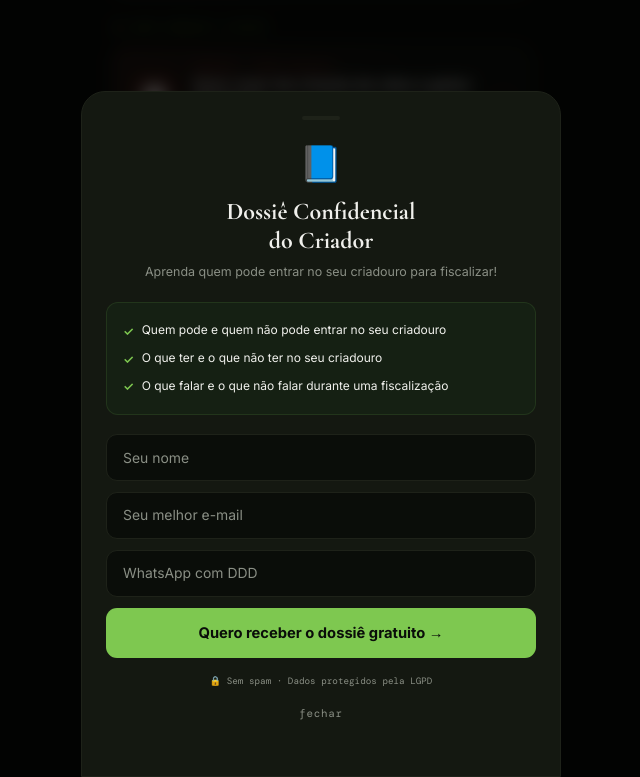
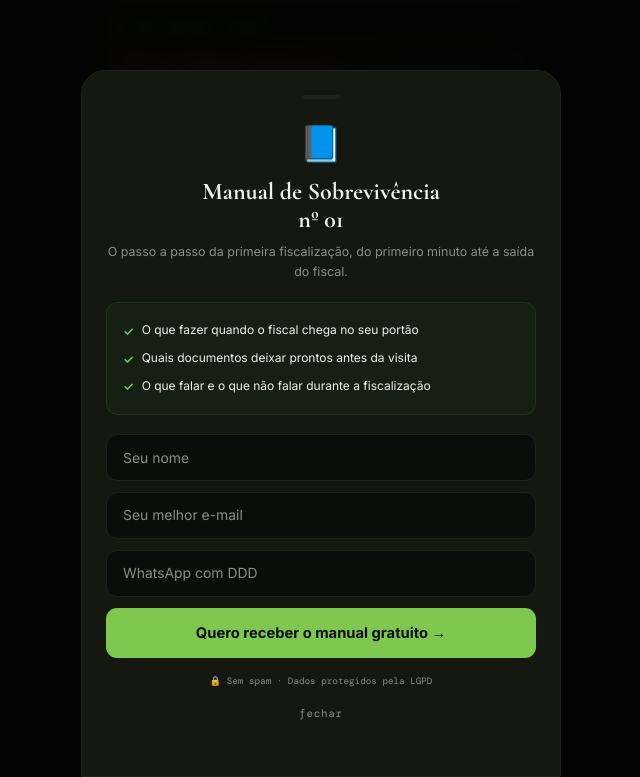
Before and after one commit to assessoriajurisdog-a11y/Jurisdog, a plain HTML site: page index.html in a window 1280 px wide. Both pictures are taken after a click on the element 640 px from the left and 2438 px from the top of the page. Shown: the part 1949-2726 px from the top of the page, without its empty margins (319-959 px from the left). Drawn offline with nearby package versions, Linux system fonts and the light colour scheme; grey boxes are pictures that could not be loaded.

Commit message:
Bio: material gratuito passa a ser o Manual de Sobrevivencia n 01

```diff
--- a/index.html
+++ b/index.html
@@ -504,8 +504,8 @@
     <div class="ebook-icon">📘</div>
     <div class="ebook-info">
       <span class="ebook-tag">Download gratuito</span>
-      <div class="ebook-title">Dossiê Confidencial do Criador</div>
-      <div class="ebook-sub">Sabe quem pode fiscalizar seu criadouro?</div>
+      <div class="ebook-title">Manual de Sobrevivência nº 01</div>
+      <div class="ebook-sub">O que fazer no dia em que a fiscalização chegar</div>
     </div>
     <span style="color:var(--lime);font-size:1.1rem">↓</span>
   </div>
@@ -535,19 +535,19 @@
   <div class="modal">
     <div class="m-handle"></div>
     <span class="m-icon">📘</span>
-    <div class="m-title">Dossiê Confidencial<br>do Criador</div>
-    <div class="m-sub">Aprenda quem pode entrar no seu criadouro para fiscalizar!</div>
+    <div class="m-title">Manual de Sobrevivência<br>nº 01</div>
+    <div class="m-sub">O passo a passo da primeira fiscalização, do primeiro minuto até a saída do fiscal.</div>
     <div class="m-list">
-      <div class="m-li"><span class="m-check">✓</span><span>Quem pode e quem não pode entrar no seu criadouro</span></div>
-      <div class="m-li"><span class="m-check">✓</span><span>O que ter e o que não ter no seu criadouro</span></div>
-      <div class="m-li"><span class="m-check">✓</span><span>O que falar e o que não falar durante uma fiscalização</span></div>
+      <div class="m-li"><span class="m-check">✓</span><span>O que fazer quando o fiscal chega no seu portão</span></div>
+      <div class="m-li"><span class="m-check">✓</span><span>Quais documentos deixar prontos antes da visita</span></div>
+      <div class="m-li"><span class="m-check">✓</span><span>O que falar e o que não falar durante a fiscalização</span></div>
     </div>
     <div class="m-form">
       <input class="m-inp" id="eb-nome" type="text" placeholder="Seu nome" autocomplete="name">
       <input class="m-inp" id="eb-email" type="email" placeholder="Seu melhor e-mail" autocomplete="email">
       <input class="m-inp" id="eb-wpp" type="tel" placeholder="WhatsApp com DDD" autocomplete="tel">
-      <button class="m-cta" onclick="receberEbook()">Quero receber o dossiê gratuito →</button>
-      <div class="m-ok" id="eb-ok">✓ Você vai receber o dossiê no WhatsApp em instantes. 🐾</div>
+      <button class="m-cta" onclick="receberEbook()">Quero receber o manual gratuito →</button>
+      <div class="m-ok" id="eb-ok">✓ Você vai receber o manual no WhatsApp em instantes. 🐾</div>
       <div class="m-micro">🔒 Sem spam · Dados protegidos pela LGPD</div>
       <button class="m-close" onclick="fecharEbook()">fechar</button>
     </div>
@@ -572,7 +572,7 @@ function receberEbook(){
   const wpp=document.getElementById('eb-wpp').value.trim();
   if(!nome||!wpp){alert('Por favor preencha nome e WhatsApp.');return;}
   const msg=encodeURIComponent(
-    `📘 *Dossiê Confidencial do Criador · JurisDog*\n\n`+
+    `📘 *MANUAL · Manual de Sobrevivência nº 01 · JurisDog*\n\n`+
     `*Nome:* ${nome}\n`+
     `*E-mail:* ${email||'Não informado'}\n`+
     `*WhatsApp:* ${wpp}`
```
Also changed, not shown: link-bio-jurisdog.html (+10 -10 lines).
